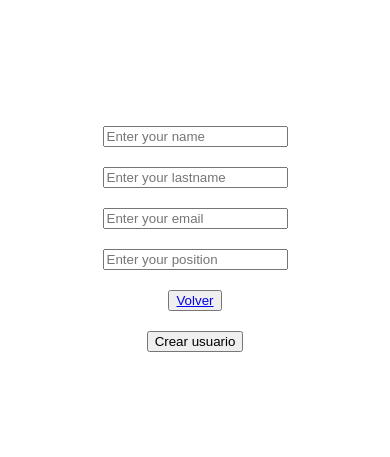
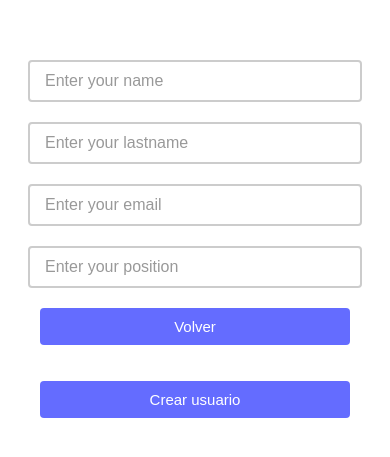
Before and after one commit to Barbarasanchez11/CRUD_reqres.in, a React (Vite) app: page /users/new in a window 390 px wide. Shown: the part 223-680 px from the top of the page. Built offline with nearby package versions, Linux system fonts and the light colour scheme.

Commit message:
style:create a separate CSS for form inputs and buttons

```diff
--- /dev/null
+++ b/src/components/Buttons/Button.css
@@ -0,0 +1,42 @@
+.button {
+  padding: 10px 20px;
+  background-color: #646cff;
+  color: white;
+  border: none;
+  border-radius: 4px;
+  font-size: 16px;
+  cursor: pointer;
+  transition: background-color 0.3s ease, transform 0.2s ease;
+  width: 100%;
+  max-width: 320px;
+  margin-bottom: 16px;
+  box-sizing: border-box;
+  display: block;
+}
+
+.button:last-child {
+  margin-bottom: 0;
+}
+
+.button:hover {
+  background-color: #535bf2;
+  transform: translateY(-2px);
+}
+
+.button:active {
+  transform: translateY(0);
+}
+
+.button:disabled {
+  background-color: #ccc;
+  cursor: not-allowed;
+  transform: none;
+}
+
+@media (max-width: 400px) {
+  .button {
+    max-width: 100%;
+    font-size: 15px;
+    padding: 10px 0;
+  }
+}
--- a/src/components/Buttons/Button.jsx
+++ b/src/components/Buttons/Button.jsx
@@ -1,5 +1,7 @@
-const SubmitButton = ({ onClick, label, type  }) => {
-    return <button type={type} onClick={onClick}>{label}</button>;
-  };
+import './Button.css';
 
-  export default SubmitButton;
+const SubmitButton = ({ onClick, label, type }) => {
+  return <button type={type} onClick={onClick} className="button">{label}</button>;
+};
+
+export default SubmitButton;
--- /dev/null
+++ b/src/components/Buttons/UserListButton.css
@@ -0,0 +1,38 @@
+.userlist-buttons {
+  display: flex;
+  gap: 15px;
+  margin-top: 20px;
+}
+
+.userlist-buttons button {
+  padding: 8px 16px;
+  border: none;
+  border-radius: 4px;
+  font-size: 14px;
+  cursor: pointer;
+  transition: all 0.3s ease;
+}
+
+.userlist-buttons button:first-child {
+  background-color: #4CAF50;
+  color: white;
+}
+
+.userlist-buttons button:first-child:hover {
+  background-color: #45a049;
+}
+
+.userlist-buttons button:not(:first-child) {
+  background-color: #f0f0f0;
+  color: #333;
+}
+
+.userlist-buttons button:not(:first-child):hover {
+  background-color: #e0e0e0;
+}
+
+.userlist-buttons button:disabled {
+  background-color: #cccccc;
+  cursor: not-allowed;
+  opacity: 0.7;
+}
--- a/src/components/Buttons/UserListButton.jsx
+++ b/src/components/Buttons/UserListButton.jsx
@@ -1,3 +1,4 @@
+import './UserListButton.css';
 
 const UserListButtons = ({ onCreateUser, onPreviousPage, onNextPage, isFirstPage }) => {
     return (
--- a/src/components/CreateUser/CreateUser.jsx
+++ b/src/components/CreateUser/CreateUser.jsx
@@ -72,7 +72,7 @@ const CreateUser = () => {
                         onChange={(event) => setJob(event.target.value)}
 
                     />
-                    <button><Link to={'/'}>Volver</Link></button>
+                    <Button onClick={() => navigate('/')} label="Volver" type="button" />
                     <Button onClick={createUser} label="Crear usuario" type='submit'/>
 
 
--- /dev/null
+++ b/src/components/Inputs/Input.css
@@ -0,0 +1,23 @@
+.input {
+  padding: 10px 15px;
+  border: 2px solid #ccc;
+  border-radius: 4px;
+  font-size: 16px;
+  width: 100%;
+  max-width: 300px;
+  transition: border-color 0.3s ease;
+}
+
+.input:focus {
+  outline: none;
+  border-color: #646cff;
+  box-shadow: 0 0 5px rgba(100, 108, 255, 0.3);
+}
+
+.input::placeholder {
+  color: #999;
+}
+
+.input:hover {
+  border-color: #646cff;
+}
--- a/src/components/Inputs/Input.jsx
+++ b/src/components/Inputs/Input.jsx
@@ -1,5 +1,5 @@
 import React from 'react';
-
+import './Input.css';
 
 const Input = ({ placeholder, value, onChange, className = "", type = "text" }) => {
   return (
@@ -8,7 +8,7 @@ const Input = ({ placeholder, value, onChange, className = "", type = "text" })
       placeholder={placeholder}
       value={value}
       onChange={onChange}
-      className={className}
+      className={`input ${className}`}
     />
   );
 };
```
